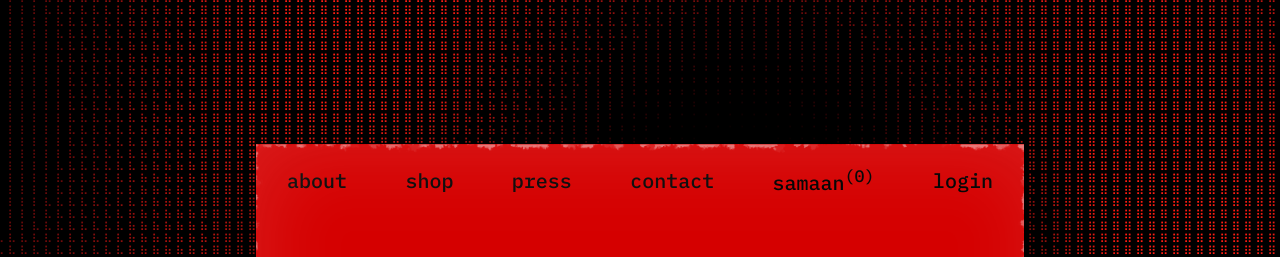
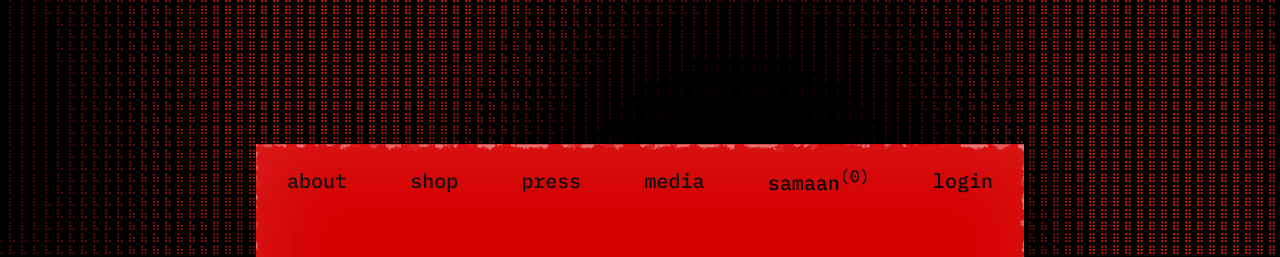
Before and after one commit to sganeshe/21streetz, a React (Vite) app in the folder frontend/: page / in a window 1280 px wide. Shown: the top 257 px of the page. Built offline with nearby package versions, Linux system fonts and the light colour scheme; no server answers.

Commit message:
HyperText Animation added

```diff
--- a/frontend/src/App.jsx
+++ b/frontend/src/App.jsx
@@ -1,10 +1,11 @@
 import React from "react";
 import { useAuth } from "./context/AuthContext";
 import { useAppContext } from "./context/AppContext";
-import { useCart } from "./context/CartContext"; // Ensures we have cartCount
+import { useCart } from "./context/CartContext";
 import CanvasBackground from "./components/common/CanvasBackground";
 import CartDrawer from "./components/common/CartDrawer";
 import CheckoutPage from "./components/checkout/CheckoutPage";
+import HyperText from "./components/common/HyperText";
 
 // Import Pages
 import Home from "./pages/Home";
@@ -76,21 +77,21 @@ export default function App() {
             className={currentPage === "about" ? "active" : ""}
             onClick={(e) => { e.preventDefault(); navTo("about"); }}
           >
-            about
+            <HyperText text="about" />
           </a>
           <a
             href="#"
             className={currentPage === "shop" ? "active" : ""}
             onClick={(e) => { e.preventDefault(); navTo("shop"); }}
           >
-            shop
+            <HyperText text="shop" />
           </a>
           <a
             href="#"
             className={currentPage === "press" ? "active" : ""}
             onClick={(e) => { e.preventDefault(); navTo("press"); }}
           >
-            press
+            <HyperText text="press" />
           </a>
           {/* <a
             href="#"
@@ -104,7 +105,7 @@ export default function App() {
             className={currentPage === "media" ? "active" : ""}
             onClick={(e) => { e.preventDefault(); navTo("media"); }}
           >
-            contact
+            <HyperText text="media" />
           </a>
 
           <a
@@ -118,7 +119,8 @@ export default function App() {
               setIsCartOpen(true);
             }}
           >
-            samaan<sup>({cartCount || 0})</sup>
+            <HyperText text="samaan" />
+            <sup>({cartCount || 0})</sup>
           </a>
 
           <a
@@ -130,7 +132,7 @@ export default function App() {
               navTo(isAuthenticated ? "orders" : "login");
             }}
           >
-            {isAuthenticated ? user?.name : "login"}
+            <HyperText text={isAuthenticated ? user?.name : "login"} />
           </a>
         </nav>
 
--- /dev/null
+++ b/frontend/src/components/common/HyperText.jsx
@@ -0,0 +1,52 @@
+import React, { useState, useEffect, useRef } from 'react';
+
+const letters = "ABCDEFGHIJKLMNOPQRSTUVWXYZ!@#$%^&*()_+-=";
+
+const HyperText = ({ text, className }) => {
+  const [displayText, setDisplayText] = useState(text);
+  const intervalRef = useRef(null);
+
+  useEffect(() => {
+    setDisplayText(text);
+  }, [text]);
+
+  const scramble = () => {
+    let iteration = 0;
+    clearInterval(intervalRef.current);
+
+    intervalRef.current = setInterval(() => {
+      setDisplayText(prev =>
+        text
+          .split("")
+          .map((letter, index) => {
+            if (index < iteration) {
+              return text[index];
+            }
+            return letters[Math.floor(Math.random() * letters.length)];
+          })
+          .join("")
+      );
+
+      if (iteration >= text.length) {
+        clearInterval(intervalRef.current);
+      }
+
+      iteration += 1 / 2; // Adjust the speed of the scramble effect here
+    }, 5); // Adjust the interval time here
+  };
+
+  return (
+    <span
+      className={className}
+      onMouseEnter={scramble}
+      onMouseLeave={() => {
+        clearInterval(intervalRef.current);
+        setDisplayText(text);
+      }}
+    >
+      {displayText}
+    </span>
+  );
+};
+
+export default HyperText;
```
